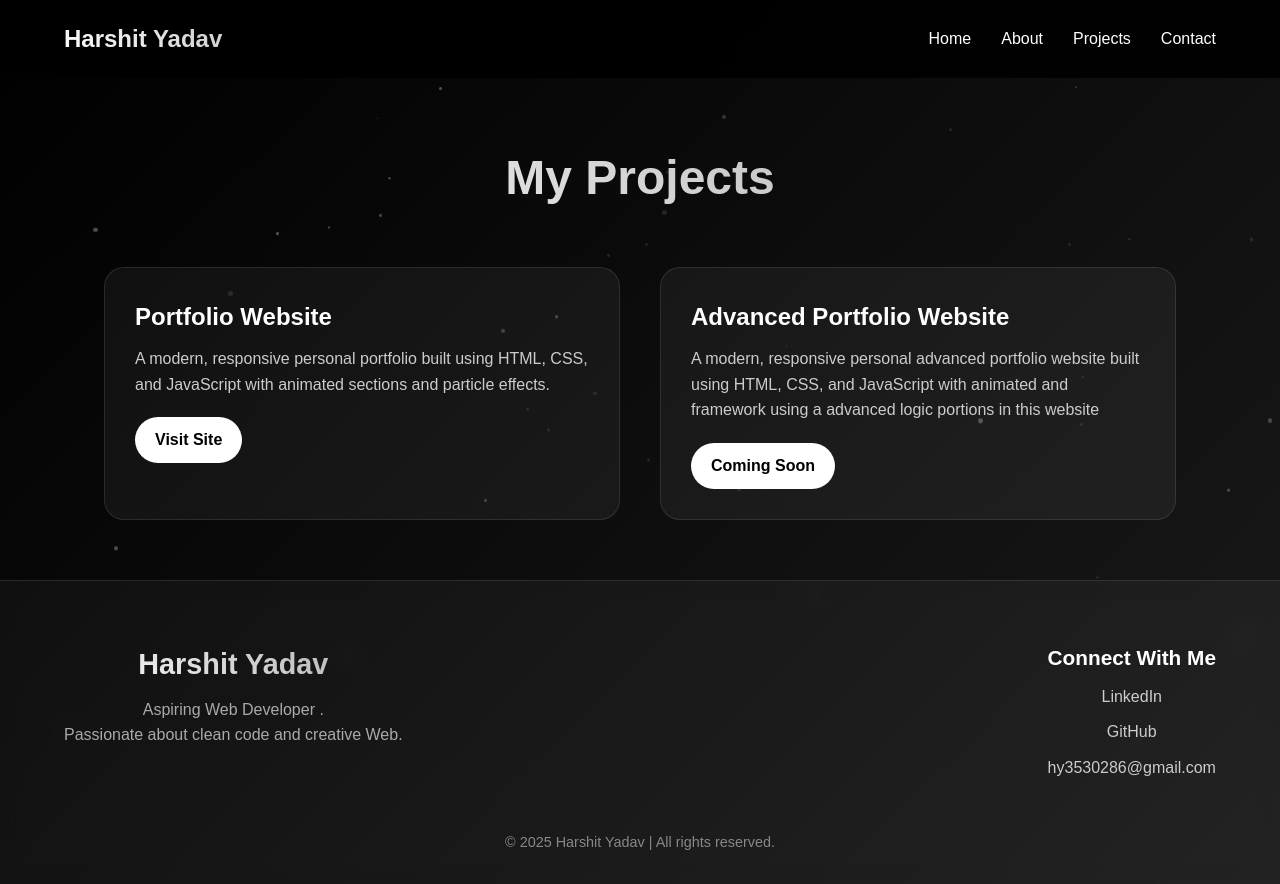
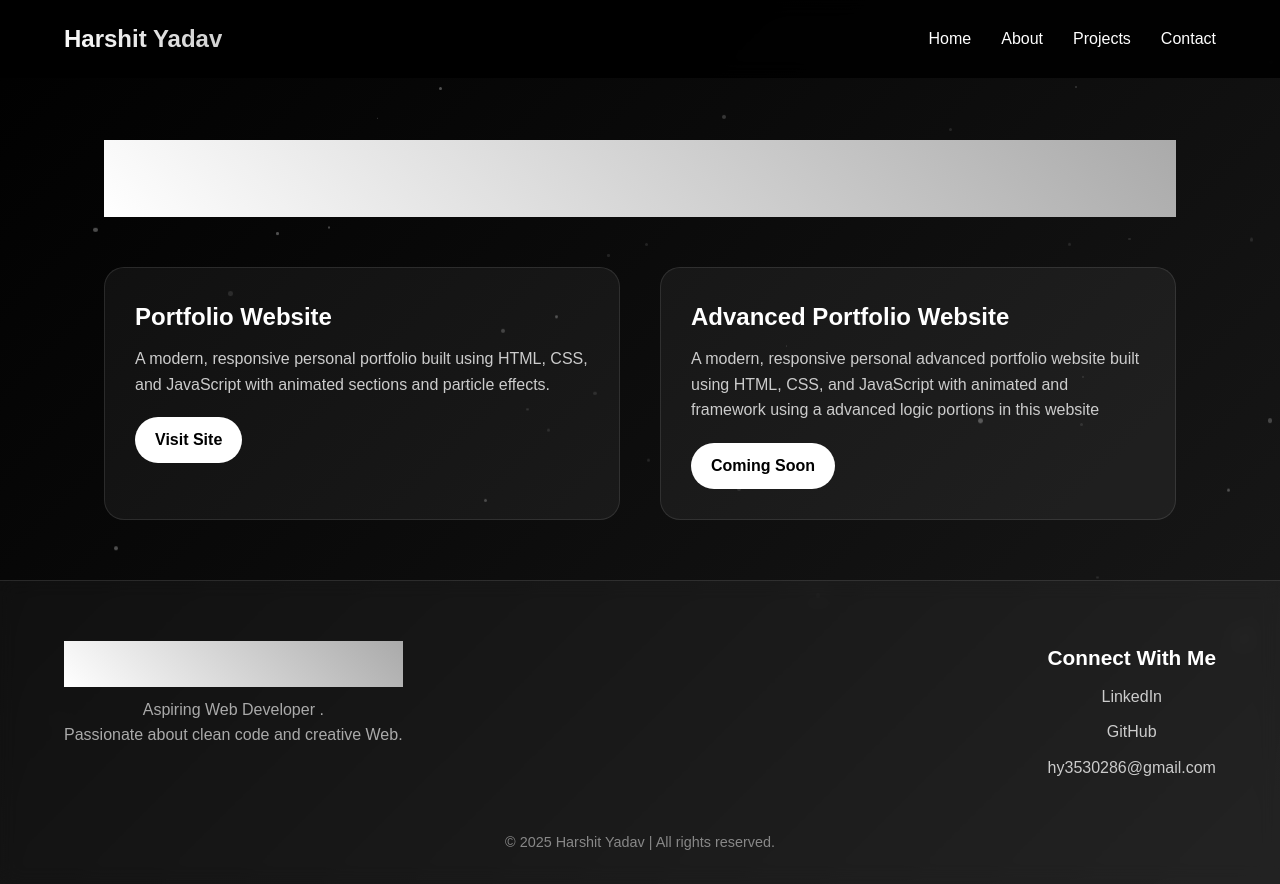
Before and after one commit to harshit-de/Harshit12, a plain HTML site: page Project.html in a window 1280 px wide. Drawn offline with Linux system fonts and the light colour scheme.

Commit message:
portfolio

```diff
--- a/Project.html
+++ b/Project.html
@@ -106,7 +106,7 @@
       text-align: center;
       margin-bottom: 50px;
       background: linear-gradient(45deg, #fff, #aaa);
-      -webkit-background-clip:text;
+
       -webkit-text-fill-color: transparent;
     }
 
@@ -189,7 +189,7 @@
 .footer-left h2 {
   font-size: 1.8rem;
   background: linear-gradient(45deg, #fff, #aaa);
-  -webkit-background-clip: text;
+
   -webkit-text-fill-color: transparent;
 }
 
```
Also changed, not shown: About.html (+0 -1 lines), Contact.html (+0 -1 lines), Home.html (+1 -1 lines).
